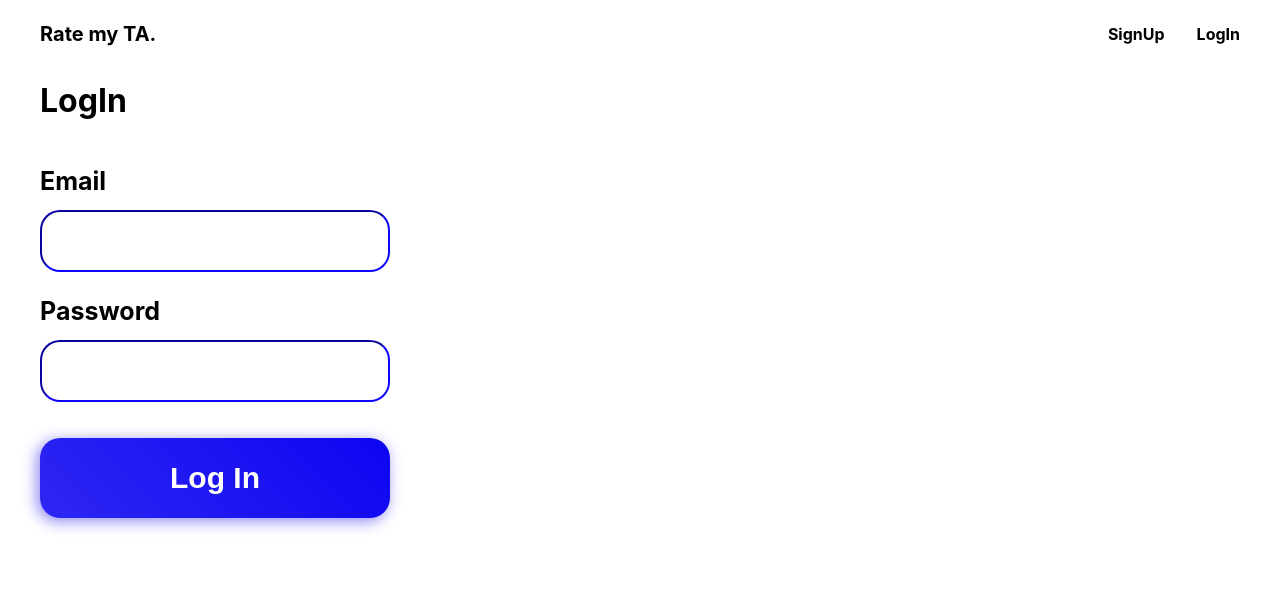
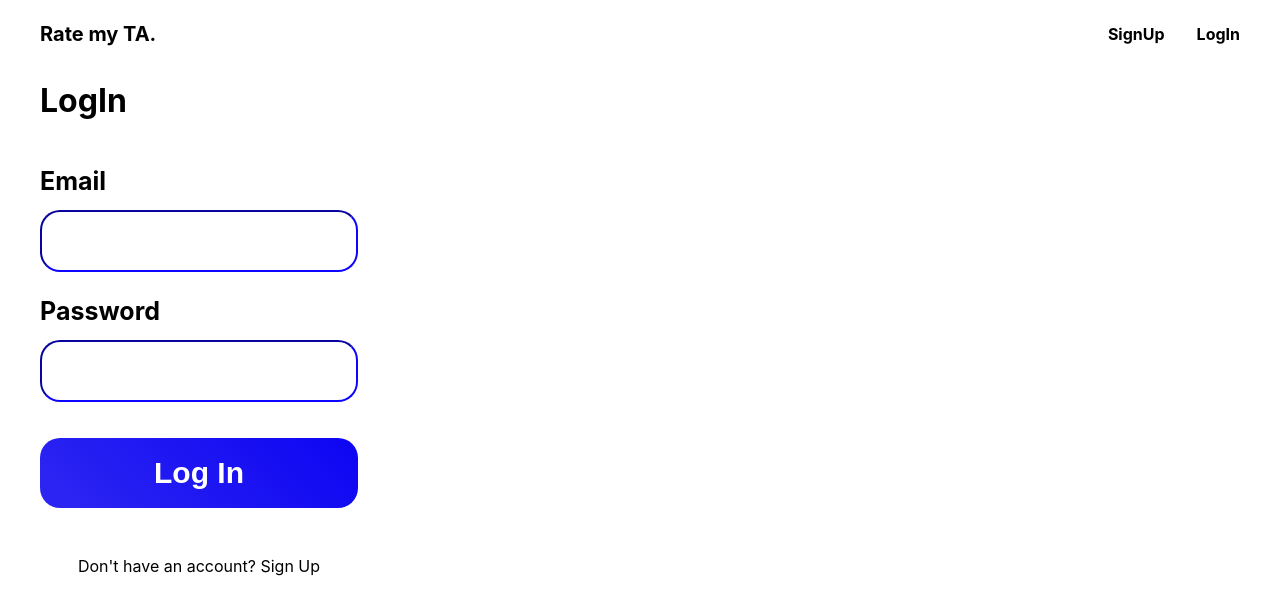
Before and after one commit to ojassingh/rate-my-ta, a React (Create React App) app in the folder frontend/: page /login in a window 1280 px wide. Shown: the top 614 px of the page. Built offline with nearby package versions, Linux system fonts and the light colour scheme.

Commit message:
Minor design changes

```diff
--- a/frontend/src/pages/Login.css
+++ b/frontend/src/pages/Login.css
@@ -20,11 +20,12 @@
   font-size: 20px;
   padding: 5%;
   border-color: #0d05f2;
+  margin-right: 2rem;
 }
 
 .login-submit {
-  width: 350px;
-  height: 80px;
+  height: 70px;
+  width: calc(350px - 2rem);
   margin: 3% 0;
   border-radius: 20px;
   border: 0px;
@@ -33,5 +34,10 @@
   font-weight: bold;
   color: white;
   background: linear-gradient(45deg, #2e27f2, #0d05f2);
-  box-shadow: -3px 3px 15px #8985f2;
 }
+
+.signup-link {
+  width: calc(350px - 2rem);
+  text-align: center;
+  margin-top: 1%;
+}
--- a/frontend/src/pages/Login.js
+++ b/frontend/src/pages/Login.js
@@ -20,6 +20,7 @@ const Login = () => {
           Log In
         </button>
       </form>
+      <div className="signup-link">Don't have an account? Sign Up</div>
     </div>
   );
 };
```
